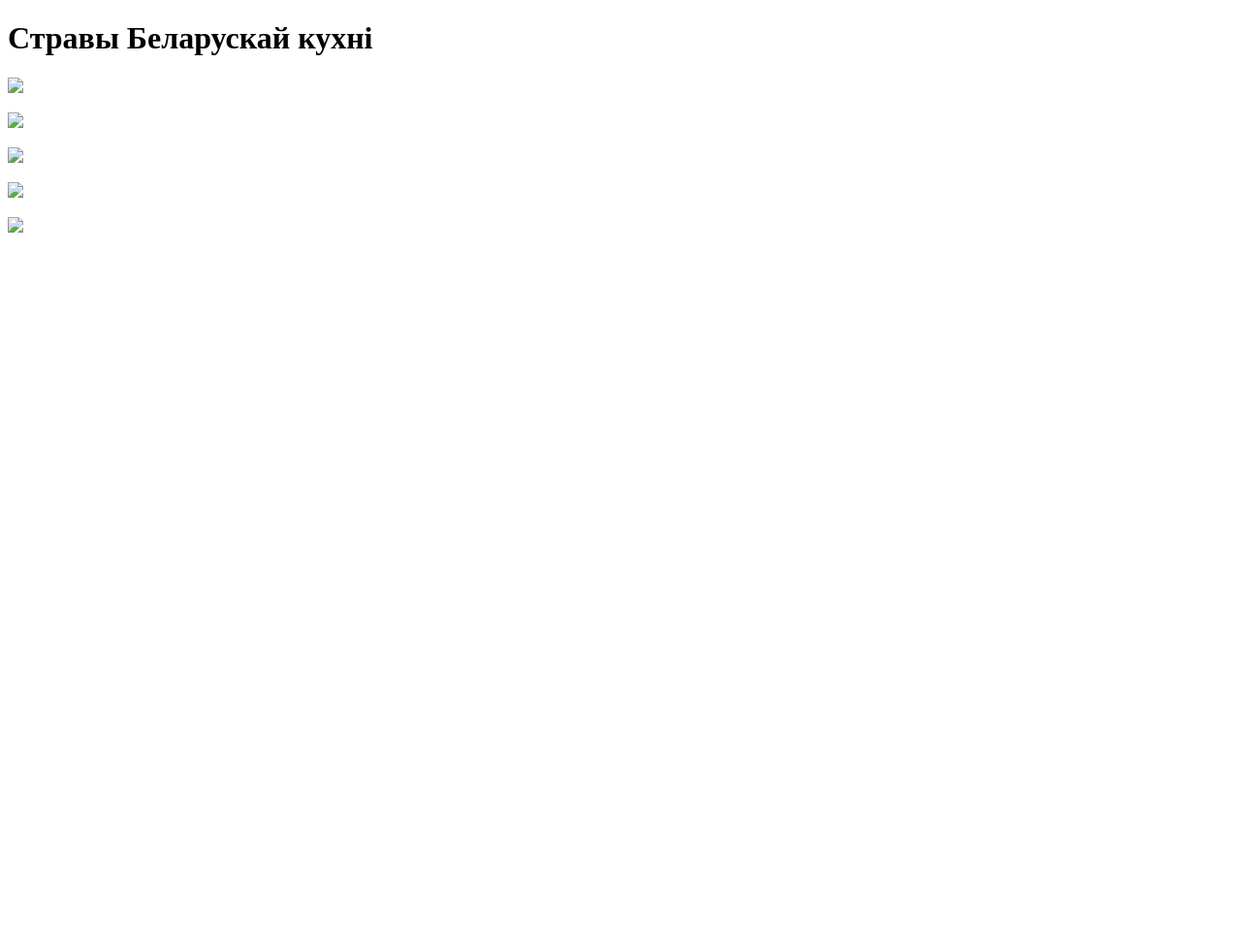
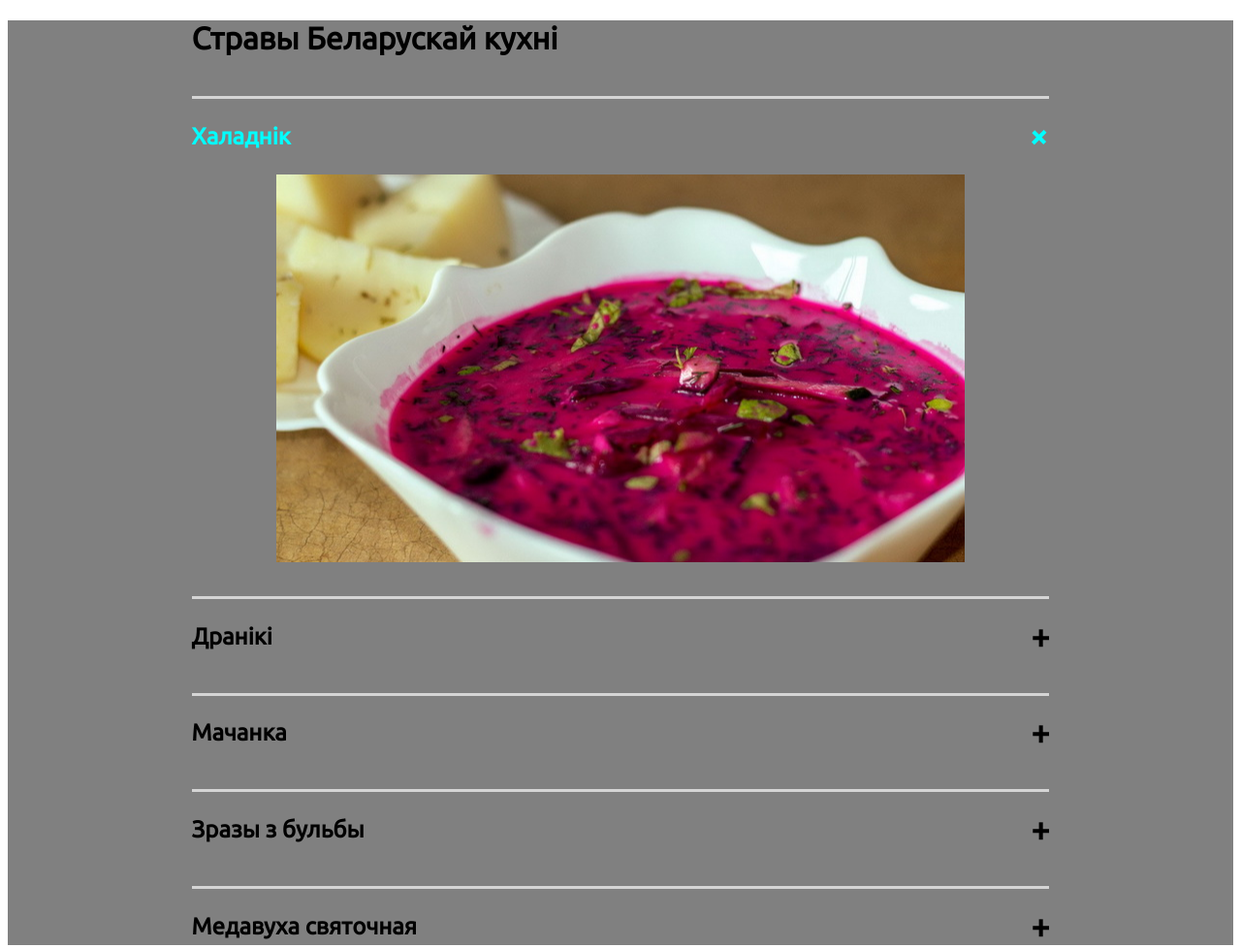
Before and after one commit to SyargeiVal/cssBayan, a plain HTML site: page cssAccordion/index.html in a window 1280 px wide. Shown: the whole page at 97% size. Before the commit the page ends 800 px from the top, so only its background shows below. Drawn offline with Linux system fonts and the light colour scheme.

Commit message:
feat: add input type radio (Пят 10 сак 2023 19:57:24 +03)

```diff
--- a/cssAccordion/index.html
+++ b/cssAccordion/index.html
@@ -4,32 +4,52 @@
     <meta charset="UTF-8">
     <meta http-equiv="X-UA-Compatible" content="IE=edge">
     <meta name="viewport" content="width=device-width, initial-scale=1.0">
-    <link href="./styles.css">
+    <link rel="stylesheet" href="./styles.css">
     <title>Стравы Беларускай кухні</title>
 </head>
 <body>
     <div class="wrapper">
         <h1>Стравы Беларускай кухні</h1>
-        <div class="section">
-            <p class="header"></p>
-            <div class="photo"><img src="./images/"</div>
-        </div>
-        <div class="section">
-            <p class="header"></p>
-            <div class="photo"><img src="./images/"</div>
-        </div>
-        <div class="section">
-            <p class="header"></p>
-            <div class="photo"><img src="./images/"</div>
-        </div>
-        <div class="section">
-            <p class="header"></p>
-            <div class="photo"><img src="./images/"</div>
-        </div>
-        <div class="section">
-            <p class="header"></p>
-            <div class="photo"><img src="./images/"</div>
-        </div>
+        <input type="radio" id="i1" name="sec" checked>
+        <label class="section" for="i1">
+            <h2 class="header">Халаднік<span>+</span></h2>
+            <div class="image img1">
+                <!-- <p class="description">Халаднік – кіслая страва з бацвіння, буракоў, сныці, шчаўя, якія спачатку адварваліся, потым дробна наразаліся, разводзіліся квасам, сыроваткай, гатаванай вадой с воцатам і дапаўняліся крышанай цыбуляй і агурком.</p> -->
+                <!-- <img src="./images/haladnik.jpg" alt="Халаднік"/> -->
+            </div>
+        </label>
+        <input type="radio" id="i2" name="sec">
+        <label class="section" for="i2">
+            <h2 class="header">Дранікі<span>+</span></h2>
+            <div class="image img2">
+                <!-- <p class="description">Дранікі – адна з самых вядомых і любімых беларускіх страў. Яны сталі папулярнымі яшчэ ў XIX стагоддзі. Дарэчы, страва гэта вельмі сытная, раней дранікі елі на снядак, а не вечарам, як мы робім цяпер.</p> -->
+                <!-- <img src="./images/draniki.jpg" alt="Дранікі"/> -->
+            </div>
+        </label>
+        <input type="radio" id="i3" name="sec">
+        <label class="section" for="i3">
+            <h2 class="header">Мачанка<span>+</span></h2>
+            <div class="image img3">
+                <!-- <p class="description">Мачанка, як і падобная да яе верашчака, – падкалочаная мукой страва з салам, мясам і каўбасой, у якую макалі бліны і аладкі. Мачанка, якую называлі таксама мыканінай і маканінай, заўсёды збірала за сталом усю сям’ю.</p> -->
+                <!-- <img src="./images/machanka.jpg" alt="Мачанка"/> -->
+            </div>
+        </label>
+        <input type="radio" id="i4" name="sec">
+        <label class="section" for="i4">
+            <h2 class="header">Зразы з бульбы<span>+</span></h2>
+            <div class="image img4">
+                <!-- <p class="description">Якія толькі стравы беларусы не гатавалі з бульбы! Ад дранікаў ды клёцак зразы адрозніваюцца тым, што іх робяць з варанай бульбы, а не толькі з сырой дранкі.</p> -->
+                <!-- <img src="./images/zrazy-z-bulby.jpg" alt="Зразы"/> -->
+            </div>
+        </label>
+        <input type="radio" id="i5" name="sec">
+        <label class="section" for="i5">
+            <h2 class="header">Медавуха святочная<span>+</span></h2>
+            <div class="image img5">
+                <!-- <p class="description">І напрыканцы вядомы ў многіх краінах слабаалкагольны напой з вады, мёду ды дражджэй. З медавухай любая страва ды справа пойдзе весялей ды смачней.</p> -->
+                <!-- <img src="./images/medawuha-svyatochnaya.jpg" alt="Медавуха"/> -->
+            </div>
+        </label>
     </div>
 </body>
 </html>
--- a/cssAccordion/styles.css
+++ b/cssAccordion/styles.css
@@ -0,0 +1,67 @@
+@font-face {
+    font-family: Ubuntu;
+    src: url('./font/Ubuntu-Regular.ttf');
+  }
+.wrapper {
+    max-width: 1920px;
+    margin: 0 auto;
+    font-family: Ubuntu;
+    padding: 0 15%;
+    background-color: rgb(128, 128, 128);
+}
+input {
+    visibility: hidden;
+}
+.section {
+    display: block;
+    border-top: #d5d5d5 solid 3px;
+}
+.header {
+    display: flex;
+    justify-content: space-between;
+    align-items: center;
+}
+.header span {
+    font-size: 1.4em;
+}
+.image {
+    width: 100%;
+    height: 0;
+    margin-bottom: 1em;
+    background-repeat: no-repeat;
+    background-position: center center;
+    transition: 0.5s;
+}
+.img1 {
+    background-image: url('./images/haladnik.jpg');
+}
+.img2 {
+    background-image: url('./images/draniki.jpg');
+}
+.img3 {
+    background-image: url('./images/machanka.jpg');
+}
+.img4 {
+    background-image: url('./images/zrazy-z-bulby.jpg');
+}
+.img5 {
+    background-image: url('./images/medawuha-svyatochnaya.jpg');
+}
+input:checked + label .image {
+    height: 400px;
+}
+.section:hover .image {
+    height: 400px;
+}
+input:checked + label .header > span {
+    transform: rotate(45deg);
+}
+.section:hover .header > span {
+    transform: rotate(45deg);
+}
+input:checked + label{
+    color: aqua;
+}
+input:hover + label{
+    color: aqua;
+}
```
Also changed, not shown: cssAccordion/font/Ubuntu-Regular.ttf (added).
